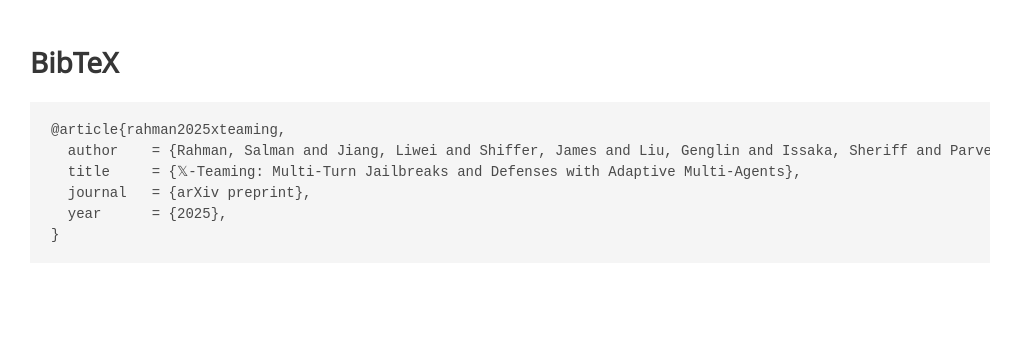
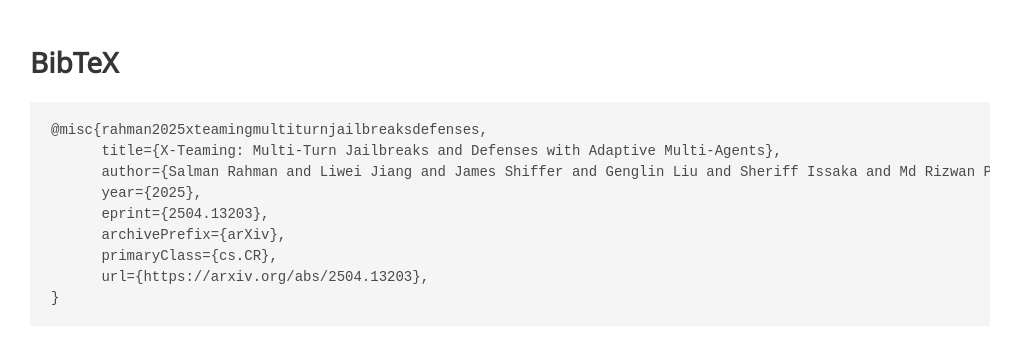
Before and after one commit to x-teaming/x-teaming.github.io, a plain HTML site: page index.html in a window 1280 px wide. Shown: the part 8060-8404 px from the top of the page, without its empty margins (130-1151 px from the left). Drawn offline with nearby package versions, Linux system fonts and the light colour scheme; some icons are missing; a web font is replaced by a local one.

Commit message:
Update citation

```diff
--- a/index.html
+++ b/index.html
@@ -690,11 +690,14 @@
 <section class="section" id="BibTeX">
   <div class="container is-max-desktop content">
     <h2 class="title">BibTeX</h2>
-    <pre><code>@article{rahman2025xteaming,
-  author    = {Rahman, Salman and Jiang, Liwei and Shiffer, James and Liu, Genglin and Issaka, Sheriff and Parvez, Md Rizwan and Palangi, Hamid and Chang, Kai-Wei and Choi, Yejin and Gabriel, Saadia},
-  title     = {𝕏-Teaming: Multi-Turn Jailbreaks and Defenses with Adaptive Multi-Agents},
-  journal   = {arXiv preprint},
-  year      = {2025},
+    <pre><code>@misc{rahman2025xteamingmultiturnjailbreaksdefenses,
+      title={X-Teaming: Multi-Turn Jailbreaks and Defenses with Adaptive Multi-Agents},
+      author={Salman Rahman and Liwei Jiang and James Shiffer and Genglin Liu and Sheriff Issaka and Md Rizwan Parvez and Hamid Palangi and Kai-Wei Chang and Yejin Choi and Saadia Gabriel},
+      year={2025},
+      eprint={2504.13203},
+      archivePrefix={arXiv},
+      primaryClass={cs.CR},
+      url={https://arxiv.org/abs/2504.13203},
 }</code></pre>
   </div>
 </section>
```
